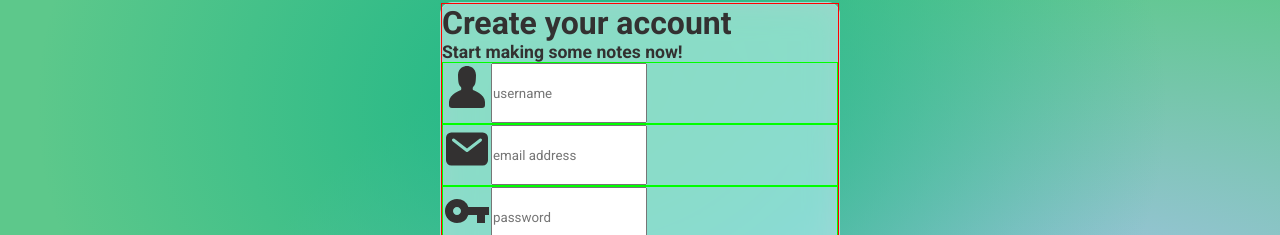
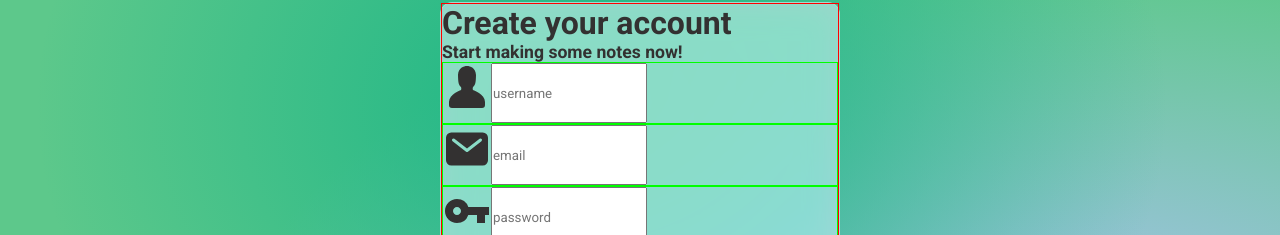
Before and after one commit to sseans/mindful-notes, a React (Create React App) app: page / in a window 1280 px wide. Shown: the part 158-393 px from the top of the page. Built offline with nearby package versions, Linux system fonts and the light colour scheme.

Commit message:
password and form detail state working

```diff
--- a/src/Components/Login-Signup/InputField.tsx
+++ b/src/Components/Login-Signup/InputField.tsx
@@ -37,7 +37,10 @@ export const InputField: FC<propsType> = ({
         required
         placeholder={input.text}
         value={inputText}
-        onChange={(e) => setInputText(e.target.value)}
+        onChange={(e) => {
+          setInputText(e.target.value);
+          setFormDetails({ ...formDetails, [input.text]: e.target.value });
+        }}
       ></Input>
     </Container>
   );
--- a/src/Components/Login-Signup/LoginSignupForm.tsx
+++ b/src/Components/Login-Signup/LoginSignupForm.tsx
@@ -53,7 +53,7 @@ export const LoginSignupForm = ({
     <SignupContainer
       onSubmit={(e) => {
         e.preventDefault();
-        submitFunction(info.title);
+        submitFunction(info.title, formDetails);
       }}
     >
       <Title>{info.title}</Title>
--- a/src/Pages/LoginSignupSplash.tsx
+++ b/src/Pages/LoginSignupSplash.tsx
@@ -57,7 +57,7 @@ const loginInfo: propInfoType = {
   title: "Log in to your account",
   blurb: "Get back up to speed with your notes!",
   inputs: [
-    { icon: IoMail, text: "email address" },
+    { icon: IoMail, text: "email" },
     { icon: MdVpnKey, text: "password" },
   ],
   buttonText: "Log into my account",
@@ -68,7 +68,7 @@ const signupInfo: propInfoType = {
   blurb: "Start making some notes now!",
   inputs: [
     { icon: GoPerson, text: "username" },
-    { icon: IoMail, text: "email address" },
+    { icon: IoMail, text: "email" },
     { icon: MdVpnKey, text: "password" },
   ],
   buttonText: "Create my account",
@@ -77,12 +77,12 @@ const signupInfo: propInfoType = {
 const LoginSignupSplash: React.FC = () => {
   const [loginShowStatus, setLoginShowStatus] = useState(false);
 
-  function login(message: string) {
-    console.log(message);
+  function login(message: string, formDetails: {}) {
+    console.log(message, formDetails);
   }
 
-  function signup(message: string) {
-    console.log(message);
+  function signup(message: string, formDetails: {}) {
+    console.log(message, formDetails);
   }
 
   return (
```
